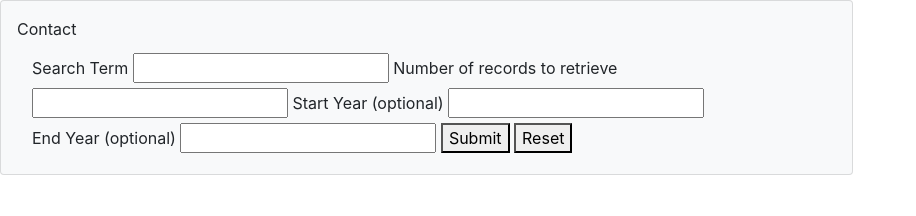
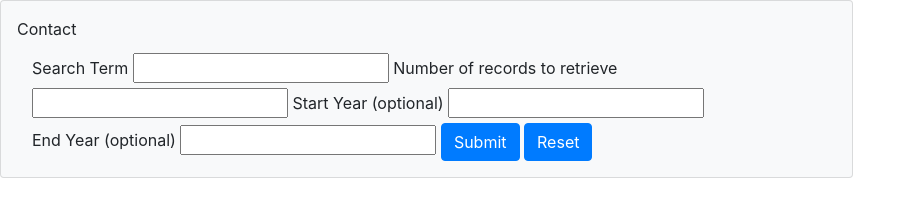
Before and after one commit to Carglass/NYTimes, a plain HTML site: page index.html in a window 1280 px wide. Shown: the whole page, without its empty margins (0-916 px from the left). Drawn offline with nearby package versions, Linux system fonts and the light colour scheme.

```diff
--- a/index.html
+++ b/index.html
@@ -11,6 +11,7 @@
     <link rel="stylesheet" href="https://maxcdn.bootstrapcdn.com/bootstrap/4.0.0/css/bootstrap.min.css" integrity="sha384-Gn5384xqQ1aoWXA+058RXPxPg6fy4IWvTNh0E263XmFcJlSAwiGgFAW/dAiS6JXm" crossorigin="anonymous">
 
     <!-- JS files -->
+    <script src="https://cdnjs.cloudflare.com/ajax/libs/jquery/3.2.1/jquery.min.js"></script>
     <script src="./assets/js/main.js"></script>
     <script src="./assets/js/mainMax.js"></script>
 
@@ -32,8 +33,8 @@
                 <label for="message">End Year (optional)</label>
                 <input type="text" id="end-year" name="end year">
 
-                <button type="submit"  id="submit-button" value="Submit">Submit</button>
-                <button type="reset" id="reset-button" value="Reset">Reset</button>
+                <button type="submit"  id="submit-button" value="Submit" class="btn btn-primary">Submit</button>
+                <button type="reset" id="reset-button" value="Reset"class="btn btn-primary">Reset</button>
             </form>
     </div>
 </body>
```
